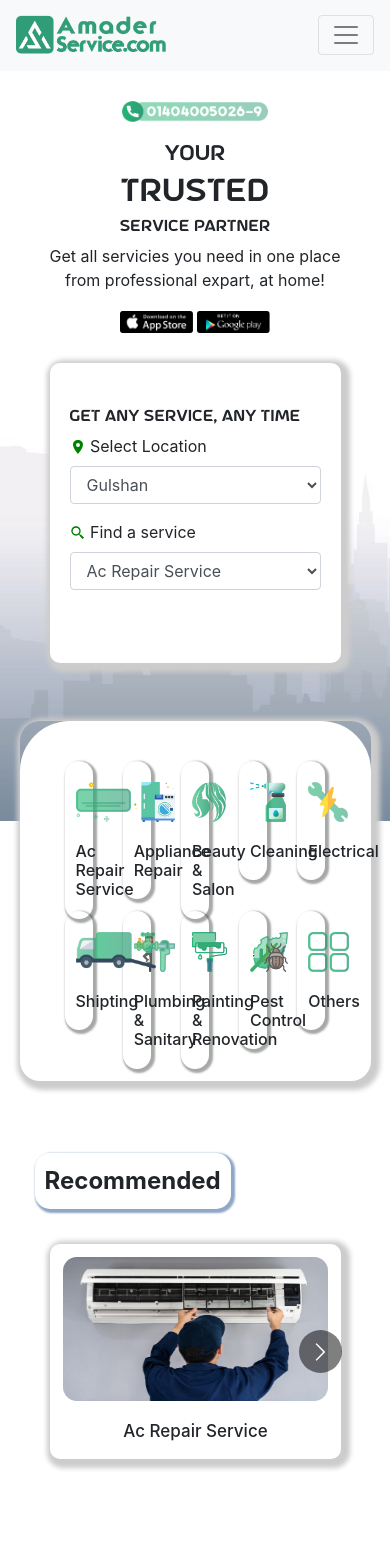
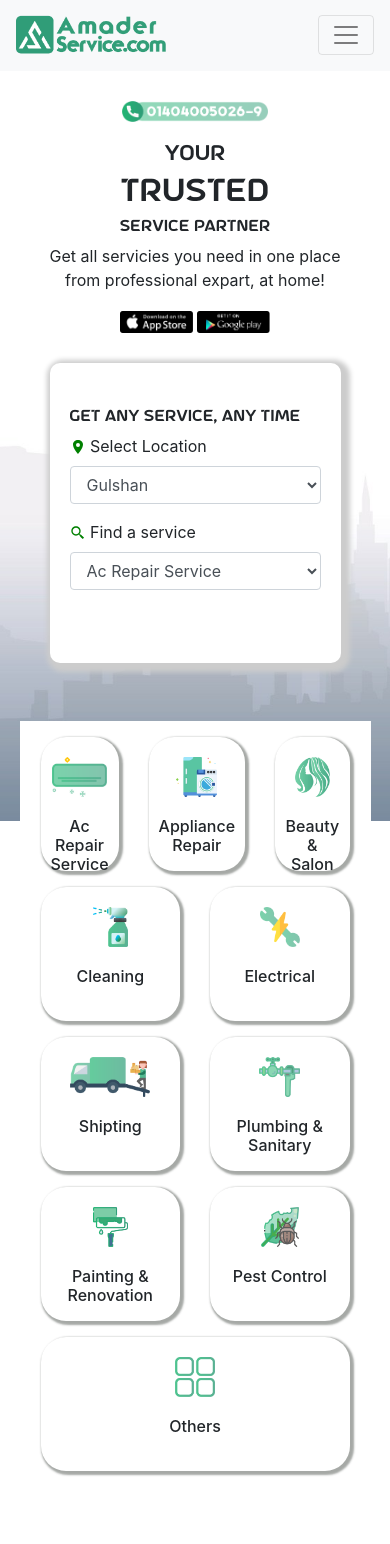
Before and after one commit to ayub6717/AmaderService, a React (Create React App) app: page / in a window 390 px wide. Shown: the top 1544 px of the page. Built offline with nearby package versions, Linux system fonts and the light colour scheme.

Commit message:
responsive front pages

```diff
--- a/src/Components/FindCategory/FindCategory.css
+++ b/src/Components/FindCategory/FindCategory.css
@@ -22,24 +22,90 @@ border-radius: 50px;
 padding: 30px;
 }
 
+.Bg-a.col-sm-5 {
 
+        padding-right:0px;
+        padding-left: 0px;
+}
+
+.cate-name{
+    display: inline-block;
+    margin-left: 15px;
+}
 
 @media only screen and (max-width: 768px) {
 
     .row.row-cols-5.col-width {
-        box-shadow: 3px 3px 5px 6px #ccc;
-        border-radius: 20px;
-        padding: 30px;
+        box-shadow: none;
+        border-radius:0px;
+        padding: 6px;
+    }
+
+    .container.con-style {
+        /* margin-top: 0px; */
+        background-color: white;
+        border-radius: 0px;
+    }
+
+    .col.col-pad {
+        flex: 25 15 30%;
+         max-width: 100%;
     }
 
   }
+
+
+
+
+  @media only screen and (max-width: 575px) {
+    .Bg-a.col-sm-5 {
+        width: 50%;
+    }
+    .Bg-b.col-sm-7 {
+        width: 50%;
+    }
+  }
+
+  @media only screen and (max-width: 992px) {
+    span.cate-name {
+        margin-left: 7px;
+        font-size: 15px;
+    }
+    .modal-dialog.modal-lg {
+        max-width: 80%;
+        margin: 1.75rem auto;
+    }
+  }
+
+  @media only screen and (max-width: 690px) {
+    span.cate-name {
+        margin-left: 7px;
+        font-size: 11px;
+    }
+  }
+
+  @media only screen and (max-width: 575px) {
+    span.cate-name {
+        margin-left: 7px;
+        font-size: x-small;
+    }
+  }
+
+  @media only screen and (max-width: 443px) {
+    span.cate-name {
+        margin-left: 7px;
+        font-size: 7px;
+    }
+  }
+
 
 .img-effect{
     -webkit-box-shadow: 2px 2px 2px 2px rgba(54, 61, 55, 0.445); /* Safari 3-4, iOS 4.0.2 - 4.2, Android 2.3+ */
     -moz-box-shadow:    2px 2px 2px 2px rgba(54, 61, 55, 0.445);  /* Firefox 3.5 - 3.6 */
     box-shadow:         2px 2px 2px 2px rgba(54, 61, 55, 0.445);  /* Opera 10.5, IE 9, Firefox 4+, Chrome 6+, iOS 5 */
-    padding: 11px;
+    padding: 10px;
     border-radius: 25px;
+    height: 134px;
 }
 
 
@@ -91,9 +157,9 @@ a {
 }
 .Bg-a{
     background-color: rgba(149, 194, 175, 0.315);
-    padding-top: 10px;
+    /* padding-top: 10px; */
 
 }
-.Bg-b{
+/* .Bg-b{
     background-color: rgb(255, 255, 255);
-}
+} */
--- a/src/Components/FindCategory/FindCategory.js
+++ b/src/Components/FindCategory/FindCategory.js
@@ -30,7 +30,7 @@ function FindCategory() {
                                         <Nav variant="pills" className="flex-column">
                                             <Nav.Item key={item.id}>
                                                 <Nav.Link eventKey={item.eventKey}>
-                                                    <span><img style={{ width: "25px" }} src={item.image} alt="AcCategory.png" /></span> <span style={{ display: "inline-block", marginLeft: "15px" }}> <b>{item.name}</b> </span>
+                                                    <span><img style={{ width: "25px" }} src={item.image} alt="AcCategory.png" /></span> <span className="cate-name" > <b>{item.name}</b> </span>
                                                 </Nav.Link>
                                             </Nav.Item>
                                         </Nav>
@@ -40,7 +40,7 @@ function FindCategory() {
                                     {DataTwo.map((item) => (
                                         <Tab.Content>
                                             <Tab.Pane eventKey={item.eventKey} key={item.id}  className="content-border">
-                                                <span style={{ padding:"5px",paddingLeft:"15px", display:"inline-block"}}><img style={{ width: "30px" }} src={item.image} alt="AcCategory.png" /></span> <span style={{ display: "inline-block", marginLeft: "15px" }}> <b>{item.name}</b> </span>
+                                                <span style={{ padding:"5px",paddingLeft:"15px", display:"inline-block"}}><img style={{ width: "30px" }} src={item.image} alt="AcCategory.png" /></span> <span className="cate-name"> <b>{item.name}</b> </span>
                                             </Tab.Pane>
                                         </Tab.Content>
                                     ))}
--- a/src/Components/Footer/Footer.js
+++ b/src/Components/Footer/Footer.js
@@ -47,7 +47,7 @@ function Footer() {
                         <div className=" col-sm-4 col-md  col-12 col">
                             <h5 className="headin5_amrc col_white_amrc pt2">Download App</h5>
                             <p> Download to easily find your desire service from our app .</p>
-                            <div className="row">
+                            <div className="row" style={{textAlign:"center"}}>
                                 <div className="col-sm-6" style={{padding:"10px"}}>
                                     <img style={{width: "120px"}} src="img/app-store.png" alt="" />
                                 </div>
--- a/src/Components/MultiComponents/ClientSay/CallNow.jsx
+++ b/src/Components/MultiComponents/ClientSay/CallNow.jsx
@@ -5,16 +5,16 @@ function CallNow() {
     return (
         <div className="call-bg">
             <div className="container">
-                <div className="row">
+                <div className="row" style={{ padding: "3%" }}>
                     <div className="col-sm-5">
                         <div style={{ padding: "20px" }}>
                             <h1>Did not find what you are looking? </h1>
                             <p>Please submit your desired request</p>
                         </div>
                     </div>
-                    <div className="col-sm-7">
-                        <div style={{ paddingTop: "80px" }}>
-                            <span><button className="call-btn"> <img src="img/AnotherPic/headset.svg" style={{ width: "20px" }} alt="" /> <b>Call Now</b></button> <button className="call-btn"><b>Request a service</b></button></span>
+                    <div className="col-sm-7" >
+                        <div style={{ paddingTop: "10%", textAlign: "center" }}>
+                            <span><button className="call-btn"> <img src="img/AnotherPic/headset.svg" style={{ width: "20px", marginLeft: "23px" }} alt="" /> <b>Call Now</b></button> <button className="call-btn"><b style={{ marginLeft: "20px" }}>Request a service</b></button></span>
                         </div>
                     </div>
                 </div>
```
